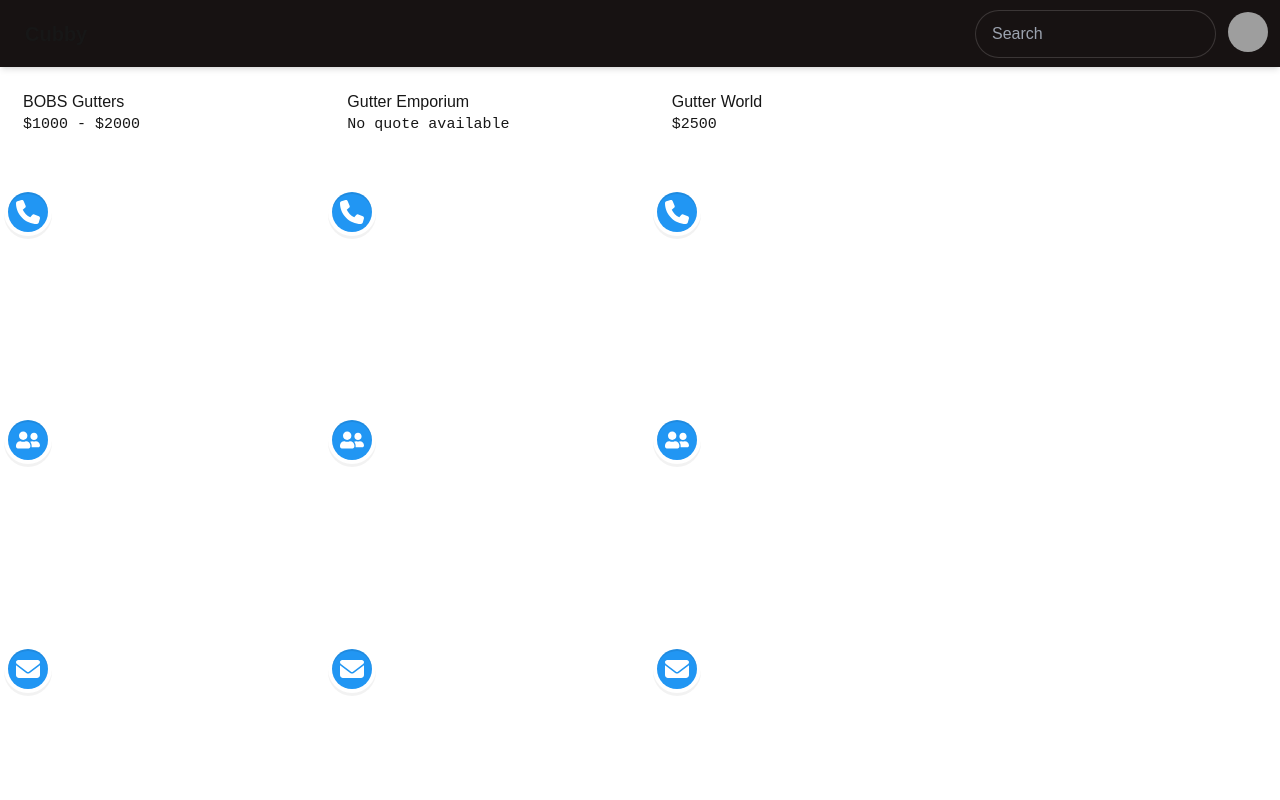
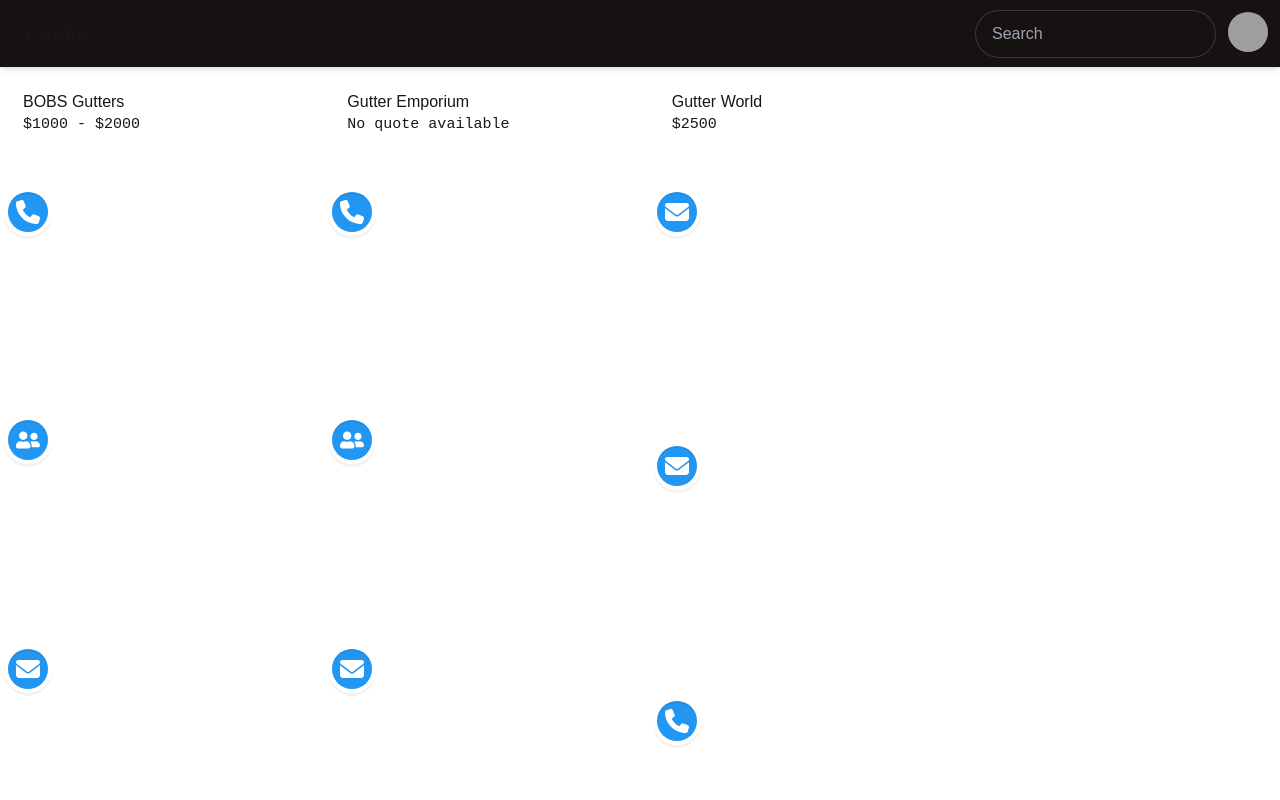
Before and after one commit to Three-Ships/home-services-hub-hackathon, a Next.js app: page /projects/multi in a window 1280 px wide. Shown: the top 800 px of the page. Built offline with nearby package versions, Linux system fonts and the light colour scheme; grey boxes are pictures that could not be loaded.

Commit message:
change multi view data

```diff
--- a/app/projects/multi/page.tsx
+++ b/app/projects/multi/page.tsx
@@ -61,6 +61,38 @@ export default function Multi() {
     } as EmailEvent,
   ];
 
+  const altEvents = [
+    {
+      date: new Date("2021-06-01T11:00:00Z"),
+      type: "email",
+      subject: "project proposal",
+      body: "attached is the project proposal",
+      contacts: ["bob"],
+    } as EmailEvent,
+    {
+      date: new Date("2021-06-02T11:10:00Z"),
+      type: "email",
+      subject: "project proposal",
+      body: "attached is the project proposal",
+      contacts: ["bob"],
+    } as EmailEvent,
+    {
+      date: new Date("2021-06-03T09:00:00Z"),
+      type: "phone-call",
+      phoneNumber: "555-1234",
+      direction: "outgoing",
+      notes: "discuss the project",
+      contacts: ["bob"],
+    } as PhoneCallEvent,
+    {
+      date: new Date("2021-06-04T10:00:00Z"),
+      type: "meeting",
+      location: "office",
+      notes: "discuss the project",
+      contacts: ["alice"],
+    } as MeetingEvent,
+  ];
+
   return (
     <div style={{ display: "flex", gap: 10 }}>
       <Timeline
@@ -77,7 +109,7 @@ export default function Multi() {
       />
       <Timeline
         provider={provider3}
-        events={events}
+        events={altEvents}
         compact={true}
         quote={quote3}
       />
```
